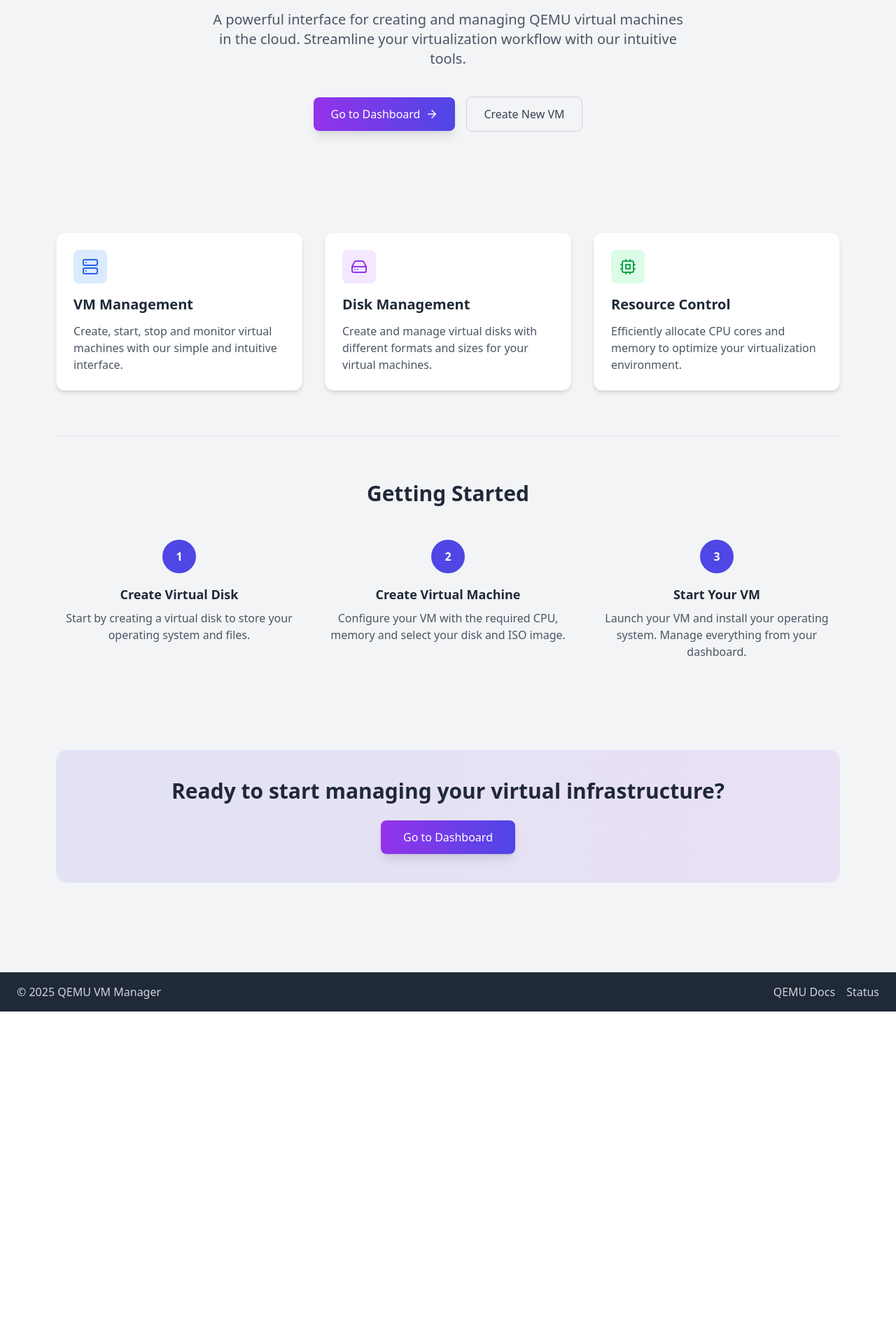
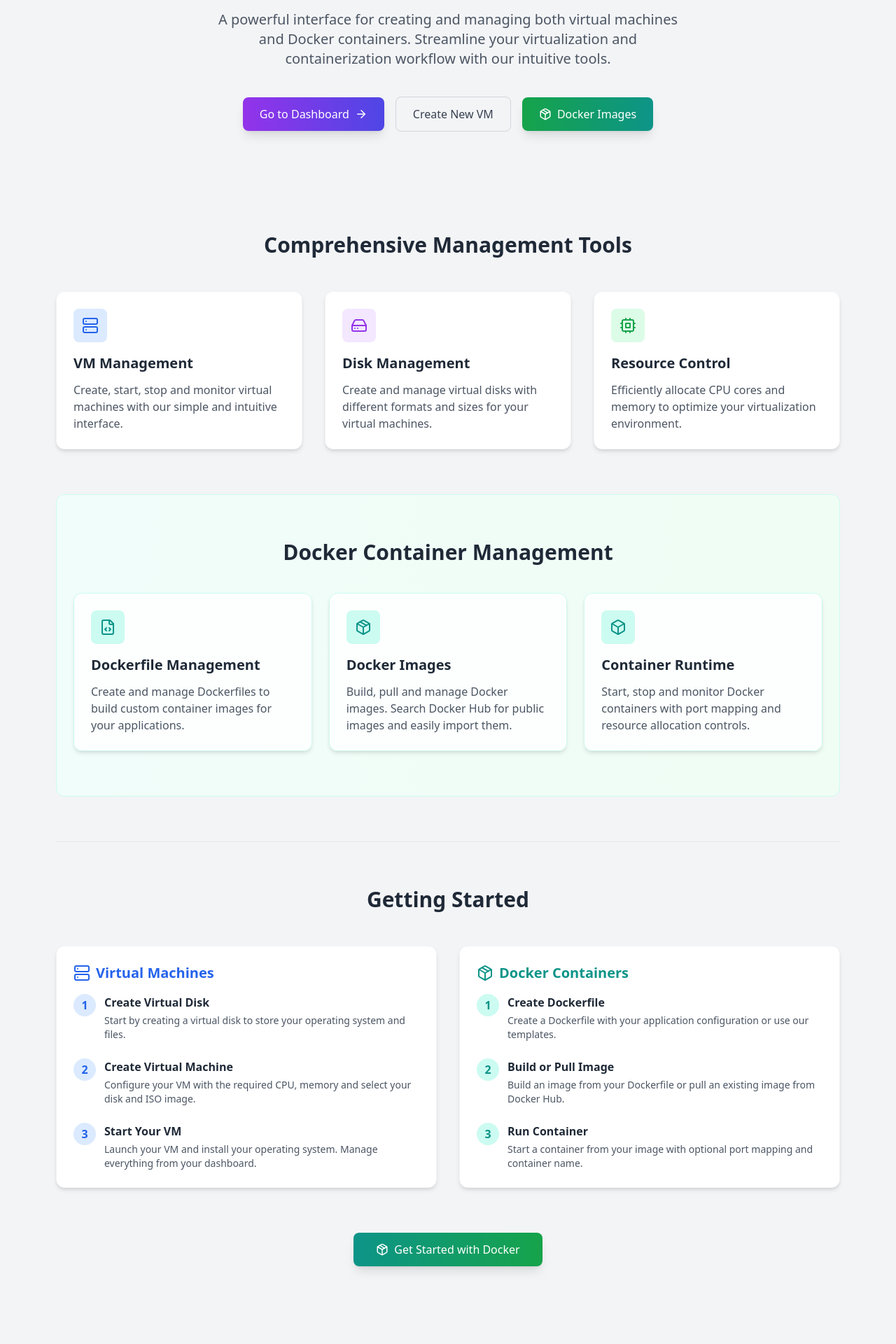
Before and after one commit to Mohamedbasem1/VM-Manager, a React (Vite) app: page / in a window 1280 px wide. Shown: the part 340-2260 px from the top of the page at 70% size. Before the commit the page ends 1785 px from the top, so only its background shows below. Built offline with nearby package versions, Linux system fonts and the light colour scheme; no server answers.

Commit message:
Chnages in Home Page

```diff
--- a/src/components/DockerImageList.tsx
+++ b/src/components/DockerImageList.tsx
@@ -7,7 +7,8 @@ import {
   deleteDockerImage,
   searchLocalImages,
   searchDockerHub,
-  pullDockerImage
+  pullDockerImage,
+  runDockerContainer
 } from '../services/dockerService';
 import {
   RefreshCw,
--- a/src/components/Header.tsx
+++ b/src/components/Header.tsx
@@ -1,6 +1,6 @@
 import React, { useEffect, useState } from 'react';
 import { Link, useLocation, useNavigate } from 'react-router-dom';
-import { Monitor, List, X, Settings, Info, HardDrive, CpuIcon, Command, Grid, Home, User, LayoutDashboard, LogIn, UserPlus, LogOut } from 'lucide-react';
+import { Monitor, List, X, Settings, Info, HardDrive, CpuIcon, Command, Grid, Home, User, LayoutDashboard, LogIn, UserPlus, LogOut, Package } from 'lucide-react';
 import { useAuth } from '../contexts/AuthContext';
 
 // Add a UserProfile interface to include the profile data we need
@@ -63,6 +63,7 @@ const Header: React.FC = () => {
   const navLinks = [
     { name: 'Home', path: '/', icon: <Home size={16} className="mr-2" /> },
     { name: 'Dashboard', path: '/dashboard', icon: <LayoutDashboard size={16} className="mr-2" /> },
+    { name: 'Docker', path: '/create?tab=docker', icon: <Package size={16} className="mr-2" /> },
     { name: 'Create', path: '/create', icon: <Command size={16} className="mr-2" /> },
   ];
 
--- a/src/pages/Home.tsx
+++ b/src/pages/Home.tsx
@@ -1,6 +1,6 @@
 import React from 'react';
 import { Link, useNavigate } from 'react-router-dom';
-import { Server, HardDrive, Cpu, ArrowRight, Cloud, Monitor, Database, Lock } from 'lucide-react';
+import { Server, HardDrive, Cpu, ArrowRight, Cloud, Monitor, Database, Lock, Package, Box, FileCode } from 'lucide-react';
 
 const Home: React.FC = () => {
   const navigate = useNavigate();
@@ -12,23 +12,23 @@ const Home: React.FC = () => {
         <div className="inline-block p-2 px-3 mb-6 rounded-full bg-indigo-100 dark:bg-indigo-900/30 border border-indigo-200 dark:border-indigo-800">
           <div className="flex items-center space-x-1">
             <Cloud size={16} className="text-indigo-600 dark:text-indigo-400" />
-            <p className="text-xs font-medium text-indigo-700 dark:text-indigo-300">QEMU Cloud Management</p>
+            <p className="text-xs font-medium text-indigo-700 dark:text-indigo-300">QEMU & Docker Management</p>
           </div>
         </div>
 
         <h1 className="text-4xl md:text-5xl font-bold text-gray-900 dark:text-white mb-6">
-          Manage Your Virtual Infrastructure <br /> With Ease
+          Manage VMs & Docker Containers <br /> With Ease
         </h1>
 
         <p className="text-xl text-gray-600 dark:text-gray-300 max-w-2xl mx-auto mb-10">
-          A powerful interface for creating and managing QEMU virtual machines in the cloud.
-          Streamline your virtualization workflow with our intuitive tools.
+          A powerful interface for creating and managing both virtual machines and Docker containers.
+          Streamline your virtualization and containerization workflow with our intuitive tools.
         </p>
 
         <div className="flex flex-col sm:flex-row items-center justify-center gap-4">
           <button
             onClick={() => navigate('/dashboard')}
-            className="px-6 py-3 bg-gradient-to-r from-purple-600 to-indigo-600 text-white font-medium rounded-lg shadow-lg hover:shadow-xl transition-all duration-300 flex items-center"
+            className="w-full sm:w-auto px-6 py-3 bg-gradient-to-r from-purple-600 to-indigo-600 text-white font-medium rounded-lg shadow-lg hover:shadow-xl transition-all duration-300 flex items-center justify-center"
           >
             Go to Dashboard
             <ArrowRight size={18} className="ml-2" />
@@ -36,16 +36,29 @@ const Home: React.FC = () => {
 
           <Link
             to="/create"
-            className="px-6 py-3 border border-gray-300 dark:border-gray-700 text-gray-700 dark:text-gray-200 font-medium rounded-lg hover:bg-gray-50 dark:hover:bg-gray-800 transition-all duration-300"
+            className="w-full sm:w-auto px-6 py-3 border border-gray-300 dark:border-gray-700 text-gray-700 dark:text-gray-200 font-medium rounded-lg hover:bg-gray-50 dark:hover:bg-gray-800 transition-all duration-300 flex items-center justify-center"
           >
             Create New VM
+          </Link>
+
+          <Link
+            to="/create?tab=docker&subTab=images"
+            className="w-full sm:w-auto px-6 py-3 bg-gradient-to-r from-green-600 to-teal-600 text-white font-medium rounded-lg shadow-lg hover:shadow-xl transition-all duration-300 flex items-center justify-center"
+          >
+            <Package size={18} className="mr-2" />
+            Docker Images
           </Link>
         </div>
       </div>
 
       {/* Features Section */}
-      <div className="py-16 grid grid-cols-1 md:grid-cols-3 gap-8">
-        <div className="bg-white dark:bg-gray-800 p-6 rounded-xl shadow-md border border-gray-100 dark:border-gray-700">
+      <div className="py-16">
+        <h2 className="text-3xl font-bold text-center text-gray-800 dark:text-white mb-12">
+          Comprehensive Management Tools
+        </h2>
+
+        <div className="grid grid-cols-1 md:grid-cols-3 gap-8">
+          <div className="bg-white dark:bg-gray-800 p-6 rounded-xl shadow-md border border-gray-100 dark:border-gray-700 transform transition-all duration-300 hover:shadow-xl hover:-translate-y-1">
             <div className="w-12 h-12 mb-4 rounded-lg bg-blue-100 dark:bg-blue-900/30 flex items-center justify-center">
               <Server className="text-blue-600 dark:text-blue-400" />
             </div>
@@ -55,7 +68,7 @@ const Home: React.FC = () => {
             </p>
           </div>
 
-        <div className="bg-white dark:bg-gray-800 p-6 rounded-xl shadow-md border border-gray-100 dark:border-gray-700">
+          <div className="bg-white dark:bg-gray-800 p-6 rounded-xl shadow-md border border-gray-100 dark:border-gray-700 transform transition-all duration-300 hover:shadow-xl hover:-translate-y-1">
             <div className="w-12 h-12 mb-4 rounded-lg bg-purple-100 dark:bg-purple-900/30 flex items-center justify-center">
               <HardDrive className="text-purple-600 dark:text-purple-400" />
             </div>
@@ -65,7 +78,7 @@ const Home: React.FC = () => {
             </p>
           </div>
 
-        <div className="bg-white dark:bg-gray-800 p-6 rounded-xl shadow-md border border-gray-100 dark:border-gray-700">
+          <div className="bg-white dark:bg-gray-800 p-6 rounded-xl shadow-md border border-gray-100 dark:border-gray-700 transform transition-all duration-300 hover:shadow-xl hover:-translate-y-1">
             <div className="w-12 h-12 mb-4 rounded-lg bg-green-100 dark:bg-green-900/30 flex items-center justify-center">
               <Cpu className="text-green-600 dark:text-green-400" />
             </div>
@@ -75,6 +88,46 @@ const Home: React.FC = () => {
             </p>
           </div>
         </div>
+      </div>
+
+      {/* Docker Features Section */}
+      <div className="py-16 bg-gradient-to-r from-teal-50 to-green-50 dark:from-teal-900/20 dark:to-green-900/10 rounded-xl border border-teal-100 dark:border-teal-800 mb-16">
+        <h2 className="text-3xl font-bold text-center text-gray-800 dark:text-white mb-10">
+          Docker Container Management
+        </h2>
+
+        <div className="grid grid-cols-1 md:grid-cols-3 gap-6 px-6">
+          <div className="bg-white/80 dark:bg-gray-800/80 backdrop-blur-sm p-6 rounded-xl shadow-md border border-teal-100 dark:border-teal-800 transform transition-all duration-300 hover:shadow-xl hover:-translate-y-1">
+            <div className="w-12 h-12 mb-4 rounded-lg bg-teal-100 dark:bg-teal-900/30 flex items-center justify-center">
+              <FileCode className="text-teal-600 dark:text-teal-400" />
+            </div>
+            <h3 className="text-xl font-semibold text-gray-800 dark:text-white mb-3">Dockerfile Management</h3>
+            <p className="text-gray-600 dark:text-gray-300">
+              Create and manage Dockerfiles to build custom container images for your applications.
+            </p>
+          </div>
+
+          <div className="bg-white/80 dark:bg-gray-800/80 backdrop-blur-sm p-6 rounded-xl shadow-md border border-teal-100 dark:border-teal-800 transform transition-all duration-300 hover:shadow-xl hover:-translate-y-1">
+            <div className="w-12 h-12 mb-4 rounded-lg bg-teal-100 dark:bg-teal-900/30 flex items-center justify-center">
+              <Package className="text-teal-600 dark:text-teal-400" />
+            </div>
+            <h3 className="text-xl font-semibold text-gray-800 dark:text-white mb-3">Docker Images</h3>
+            <p className="text-gray-600 dark:text-gray-300">
+              Build, pull and manage Docker images. Search Docker Hub for public images and easily import them.
+            </p>
+          </div>
+
+          <div className="bg-white/80 dark:bg-gray-800/80 backdrop-blur-sm p-6 rounded-xl shadow-md border border-teal-100 dark:border-teal-800 transform transition-all duration-300 hover:shadow-xl hover:-translate-y-1">
+            <div className="w-12 h-12 mb-4 rounded-lg bg-teal-100 dark:bg-teal-900/30 flex items-center justify-center">
+              <Box className="text-teal-600 dark:text-teal-400" />
+            </div>
+            <h3 className="text-xl font-semibold text-gray-800 dark:text-white mb-3">Container Runtime</h3>
+            <p className="text-gray-600 dark:text-gray-300">
+              Start, stop and monitor Docker containers with port mapping and resource allocation controls.
+            </p>
+          </div>
+        </div>
+      </div>
 
       {/* Getting Started Section */}
       <div className="py-16 border-t border-gray-200 dark:border-gray-700">
@@ -82,44 +135,106 @@ const Home: React.FC = () => {
           Getting Started
         </h2>
 
-        <div className="grid grid-cols-1 md:grid-cols-3 gap-8">
-          <div className="relative">
-            <div className="absolute top-0 left-6 h-full w-0.5 bg-gray-200 dark:bg-gray-700 -z-10"></div>
-            <div className="flex flex-col items-center">
-              <div className="flex items-center justify-center w-12 h-12 rounded-full bg-indigo-600 text-white font-bold mb-4">
+        <div className="grid grid-cols-1 md:grid-cols-2 gap-8 mb-16">
+          <div className="bg-white dark:bg-gray-800 p-6 rounded-xl shadow-md border border-gray-100 dark:border-gray-700">
+            <h3 className="text-xl font-bold text-blue-600 dark:text-blue-400 mb-4 flex items-center">
+              <Server className="mr-2" />
+              Virtual Machines
+            </h3>
+
+            <ol className="space-y-6">
+              <li className="flex">
+                <div className="flex-shrink-0 flex items-center justify-center w-8 h-8 rounded-full bg-blue-100 dark:bg-blue-900 text-blue-600 dark:text-blue-400 font-bold mr-3">
                   1
                 </div>
-              <h3 className="text-lg font-semibold text-gray-800 dark:text-white mb-2">Create Virtual Disk</h3>
-              <p className="text-gray-600 dark:text-gray-300 text-center">
+                <div>
+                  <h4 className="font-semibold text-gray-800 dark:text-white mb-1">Create Virtual Disk</h4>
+                  <p className="text-gray-600 dark:text-gray-300 text-sm">
                     Start by creating a virtual disk to store your operating system and files.
                   </p>
                 </div>
-          </div>
+              </li>
 
-          <div className="relative">
-            <div className="absolute top-0 left-6 h-full w-0.5 bg-gray-200 dark:bg-gray-700 -z-10"></div>
-            <div className="flex flex-col items-center">
-              <div className="flex items-center justify-center w-12 h-12 rounded-full bg-indigo-600 text-white font-bold mb-4">
+              <li className="flex">
+                <div className="flex-shrink-0 flex items-center justify-center w-8 h-8 rounded-full bg-blue-100 dark:bg-blue-900 text-blue-600 dark:text-blue-400 font-bold mr-3">
                   2
                 </div>
-              <h3 className="text-lg font-semibold text-gray-800 dark:text-white mb-2">Create Virtual Machine</h3>
-              <p className="text-gray-600 dark:text-gray-300 text-center">
+                <div>
+                  <h4 className="font-semibold text-gray-800 dark:text-white mb-1">Create Virtual Machine</h4>
+                  <p className="text-gray-600 dark:text-gray-300 text-sm">
                     Configure your VM with the required CPU, memory and select your disk and ISO image.
                   </p>
                 </div>
-          </div>
+              </li>
 
-          <div className="relative">
-            <div className="flex flex-col items-center">
-              <div className="flex items-center justify-center w-12 h-12 rounded-full bg-indigo-600 text-white font-bold mb-4">
+              <li className="flex">
+                <div className="flex-shrink-0 flex items-center justify-center w-8 h-8 rounded-full bg-blue-100 dark:bg-blue-900 text-blue-600 dark:text-blue-400 font-bold mr-3">
                   3
                 </div>
-              <h3 className="text-lg font-semibold text-gray-800 dark:text-white mb-2">Start Your VM</h3>
-              <p className="text-gray-600 dark:text-gray-300 text-center">
+                <div>
+                  <h4 className="font-semibold text-gray-800 dark:text-white mb-1">Start Your VM</h4>
+                  <p className="text-gray-600 dark:text-gray-300 text-sm">
                     Launch your VM and install your operating system. Manage everything from your dashboard.
                   </p>
                 </div>
+              </li>
+            </ol>
           </div>
+
+          <div className="bg-white dark:bg-gray-800 p-6 rounded-xl shadow-md border border-gray-100 dark:border-gray-700">
+            <h3 className="text-xl font-bold text-teal-600 dark:text-teal-400 mb-4 flex items-center">
+              <Package className="mr-2" />
+              Docker Containers
+            </h3>
+
+            <ol className="space-y-6">
+              <li className="flex">
+                <div className="flex-shrink-0 flex items-center justify-center w-8 h-8 rounded-full bg-teal-100 dark:bg-teal-900 text-teal-600 dark:text-teal-400 font-bold mr-3">
+                  1
+                </div>
+                <div>
+                  <h4 className="font-semibold text-gray-800 dark:text-white mb-1">Create Dockerfile</h4>
+                  <p className="text-gray-600 dark:text-gray-300 text-sm">
+                    Create a Dockerfile with your application configuration or use our templates.
+                  </p>
+                </div>
+              </li>
+
+              <li className="flex">
+                <div className="flex-shrink-0 flex items-center justify-center w-8 h-8 rounded-full bg-teal-100 dark:bg-teal-900 text-teal-600 dark:text-teal-400 font-bold mr-3">
+                  2
+                </div>
+                <div>
+                  <h4 className="font-semibold text-gray-800 dark:text-white mb-1">Build or Pull Image</h4>
+                  <p className="text-gray-600 dark:text-gray-300 text-sm">
+                    Build an image from your Dockerfile or pull an existing image from Docker Hub.
+                  </p>
+                </div>
+              </li>
+
+              <li className="flex">
+                <div className="flex-shrink-0 flex items-center justify-center w-8 h-8 rounded-full bg-teal-100 dark:bg-teal-900 text-teal-600 dark:text-teal-400 font-bold mr-3">
+                  3
+                </div>
+                <div>
+                  <h4 className="font-semibold text-gray-800 dark:text-white mb-1">Run Container</h4>
+                  <p className="text-gray-600 dark:text-gray-300 text-sm">
+                    Start a container from your image with optional port mapping and container name.
+                  </p>
+                </div>
+              </li>
+            </ol>
+          </div>
+        </div>
+
+        <div className="flex justify-center">
+          <Link
+            to="/create?tab=docker"
+            className="px-8 py-3 bg-gradient-to-r from-teal-600 to-green-600 text-white font-medium rounded-lg shadow-lg hover:shadow-xl transition-all duration-300 flex items-center"
+          >
+            <Package size={18} className="mr-2" />
+            Get Started with Docker
+          </Link>
         </div>
       </div>
 
@@ -127,15 +242,25 @@ const Home: React.FC = () => {
       <div className="py-16 text-center">
         <div className="bg-gradient-to-r from-indigo-600/10 to-purple-600/10 dark:from-indigo-900/20 dark:to-purple-900/20 p-10 rounded-2xl border border-indigo-100 dark:border-indigo-800">
           <h2 className="text-2xl md:text-3xl font-bold text-gray-800 dark:text-white mb-6">
-            Ready to start managing your virtual infrastructure?
+            Ready to manage your virtual infrastructure?
           </h2>
 
+          <div className="flex flex-col sm:flex-row items-center justify-center gap-4">
             <button
               onClick={() => navigate('/dashboard')}
-            className="px-8 py-3 bg-gradient-to-r from-purple-600 to-indigo-600 text-white font-medium rounded-lg shadow-lg hover:shadow-xl transition-all duration-300"
+              className="w-full sm:w-auto px-8 py-3 bg-gradient-to-r from-purple-600 to-indigo-600 text-white font-medium rounded-lg shadow-lg hover:shadow-xl transition-all duration-300"
             >
               Go to Dashboard
             </button>
+
+            <Link
+              to="/create?tab=docker&subTab=images"
+              className="w-full sm:w-auto px-8 py-3 bg-gradient-to-r from-green-600 to-teal-600 text-white font-medium rounded-lg shadow-lg hover:shadow-xl transition-all duration-300 flex items-center justify-center"
+            >
+              <Package size={18} className="mr-2" />
+              Explore Docker
+            </Link>
+          </div>
         </div>
       </div>
     </div>
```
Lines whose indentation alone changed are shown as unchanged.
